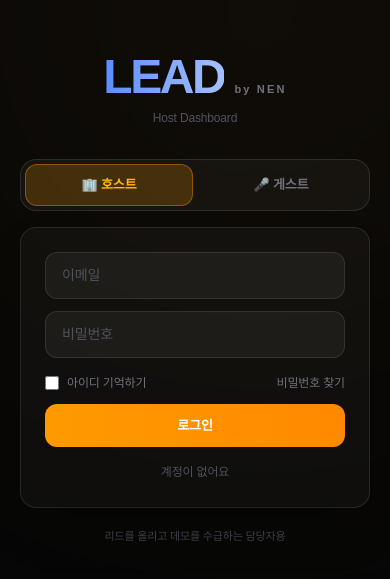
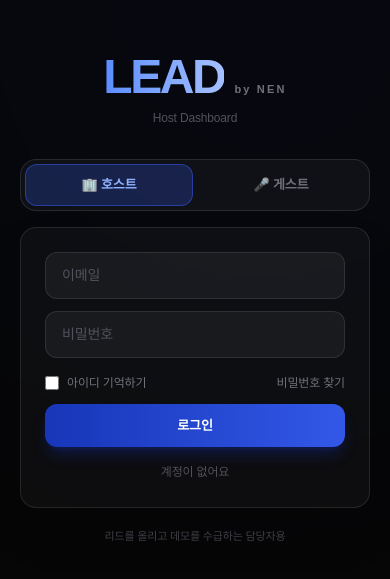
Before and after one commit to nodnxd/LEAD, a Next.js app: page / in a window 390 px wide. Shown: the part 123-702 px from the top of the page. Built offline with nearby package versions, Linux system fonts and the light colour scheme; a web font is replaced by a local one.

Commit message:
로그인 호스트=진한파랑/게스트=연한파랑 + 수신피칭·파일 탭 카드 그림자/등장모션

```diff
--- a/app/dashboard/page.tsx
+++ b/app/dashboard/page.tsx
@@ -671,14 +671,14 @@ export default function GuestView(){
               return pv.length===0?(
                 <div className="text-center py-20"><p className={`text-[15px] ${D?'text-zinc-600':'text-zinc-400'}`}>{hostPitches.length===0?t('아직 받은 피칭이 없어요','No pitches yet'):t('조건에 맞는 피칭이 없어요','No matching pitches')}</p></div>
               ):(
-                <div className="flex flex-col gap-3">
+                <div className="anim-rise flex flex-col gap-3">
                   {order.map(lid=>{
                     const lead=[...leads,...demoDrives].find(l=>l.id===lid);
                     const groupPitches=byLead[lid];
                     const fileCount=groupPitches.reduce((n,p)=>n+hostPitchFiles.filter(f=>f.pitch_id===p.id).length,0);
                     const open=expandedPitchLeads[lid]??false;
                     return(
-                      <div key={lid} className={`rounded-2xl border overflow-hidden ${D?'bg-white/[0.02] border-white/[0.07]':'bg-black/[0.02] border-black/[0.08]'}`}>
+                      <div key={lid} className={`rounded-2xl border overflow-hidden ${D?'bg-white/[0.02] border-white/[0.07] shadow-lg shadow-black/20':'bg-black/[0.02] border-black/[0.08] shadow-sm'}`}>
                         <button onClick={()=>setExpandedPitchLeads(prev=>({...prev,[lid]:!open}))} className={`w-full flex items-center gap-3 px-5 py-4 text-left transition-all ${D?'hover:bg-white/[0.03]':'hover:bg-black/[0.03]'}`}>
                           <span className={`text-[16px] transition-transform shrink-0 ${open?'rotate-90':''} ${dimText}`}>›</span>
                           <div className="flex-1 min-w-0">
@@ -738,11 +738,11 @@ export default function GuestView(){
               return fv.length===0?(
                 <div className="text-center py-20"><p className={`text-[15px] ${D?'text-zinc-600':'text-zinc-400'}`}>{hostPitchFiles.length===0?t('아직 받은 파일이 없어요','No files yet'):t('조건에 맞는 파일이 없어요','No matching files')}</p></div>
               ):(
-                <div className="flex flex-col gap-2.5">
+                <div className="anim-rise flex flex-col gap-2.5">
                   {fv.map((f:any)=>{
                     const vLabel=f.vocal_gender==='male'?'남성':f.vocal_gender==='female'?'여성':f.vocal_gender==='both'?'혼성':'';
                     return(
-                    <div key={f.id} className={`flex flex-col sm:flex-row sm:items-center gap-3 p-4 rounded-2xl border ${D?'bg-white/[0.02] border-white/[0.07] hover:bg-white/[0.04]':'bg-black/[0.02] border-black/[0.08] hover:bg-black/[0.03]'} transition-all`}>
+                    <div key={f.id} className={`flex flex-col sm:flex-row sm:items-center gap-3 p-4 rounded-2xl border transition-all ${D?'bg-white/[0.02] border-white/[0.07] shadow-md shadow-black/20 hover:bg-white/[0.04] hover:border-white/15':'bg-black/[0.02] border-black/[0.08] shadow-sm hover:bg-black/[0.03]'}`}>
                       <div className="flex-1 min-w-0">
                         <div className="flex items-baseline gap-2 mb-1.5">
                           <span className="text-[15px] shrink-0">🎵</span>
--- a/app/page.tsx
+++ b/app/page.tsx
@@ -54,7 +54,7 @@ export default function LoginPage() {
     <>
       <style dangerouslySetInnerHTML={{ __html: `@import url('https://cdn.jsdelivr.net/gh/orioncactus/pretendard/dist/web/static/pretendard.css'); .font-pretendard { font-family: 'Pretendard', sans-serif; }` }} />
       <main className="min-h-screen bg-[#050505] flex items-center justify-center p-5 font-pretendard relative overflow-hidden">
-        <div className={`absolute top-[-20%] left-[-10%] w-[600px] h-[600px] rounded-full mix-blend-screen filter blur-[200px] opacity-[0.08] pointer-events-none transition-colors ${isHost ? 'bg-[#F5A623]' : 'bg-[#5B8CFF]'}`} />
+        <div className={`absolute top-[-20%] left-[-10%] w-[600px] h-[600px] rounded-full mix-blend-screen filter blur-[200px] opacity-[0.1] pointer-events-none transition-colors ${isHost ? 'bg-[#1736B8]' : 'bg-[#9CC0FF]'}`} />
         <div className="w-full max-w-sm relative z-10">
           <div className="text-center mb-8">
             <div className="flex items-baseline justify-center gap-2.5 mb-2">
@@ -69,7 +69,7 @@ export default function LoginPage() {
             {(['host', 'guest'] as const).map(m => (
               <button key={m} onClick={() => { setMode(m); setError(''); setForgotMode(false); setResetSent(false); }}
                 className={`flex-1 py-2.5 rounded-xl text-[13px] font-black transition-all ${mode === m
-                  ? (m === 'host' ? 'bg-amber-500/20 text-amber-400 border border-amber-500/40' : 'bg-[#5B8CFF]/20 text-[#5B8CFF] border border-[#5B8CFF]/40')
+                  ? (m === 'host' ? 'bg-[#3358E8]/25 text-[#8FB0FF] border border-[#3358E8]/55' : 'bg-[#9CC0FF]/15 text-[#BBD3FF] border border-[#9CC0FF]/45')
                   : 'text-zinc-500 hover:text-zinc-300 border border-transparent'}`}>
                 {m === 'host' ? '🏢 호스트' : '🎤 게스트'}
               </button>
@@ -120,7 +120,7 @@ export default function LoginPage() {
                   <button onClick={() => { setForgotMode(true); setError(''); }} className="text-zinc-500 text-[12px] hover:text-[#5B8CFF] transition-colors">비밀번호 찾기</button>
                 </div>
                 <button onClick={handle} disabled={loading}
-                  className={`w-full py-3 rounded-xl text-white font-black text-[13px] hover:scale-[1.02] transition-all disabled:opacity-50 mb-3 ${isHost ? 'bg-gradient-to-r from-amber-500 to-orange-400' : 'bg-gradient-to-r from-[#3B6FFF] to-[#7BA4FF]'}`}>
+                  className={`w-full py-3 rounded-xl text-white font-black text-[13px] hover:scale-[1.02] transition-all disabled:opacity-50 mb-3 ${isHost ? 'bg-gradient-to-r from-[#1736B8] to-[#3358E8] shadow-lg shadow-[#1736B8]/30' : 'bg-gradient-to-r from-[#7BA4FF] to-[#A9C7FF] shadow-lg shadow-[#7BA4FF]/25'}`}>
                   {loading ? '...' : isSignUp ? (isHost ? '호스트 회원가입' : '게스트 회원가입') : '로그인'}
                 </button>
                 <button onClick={() => { setIsSignUp(!isSignUp); setError(''); }} className="w-full text-zinc-600 text-[12px] hover:text-zinc-400 transition-colors">
```
